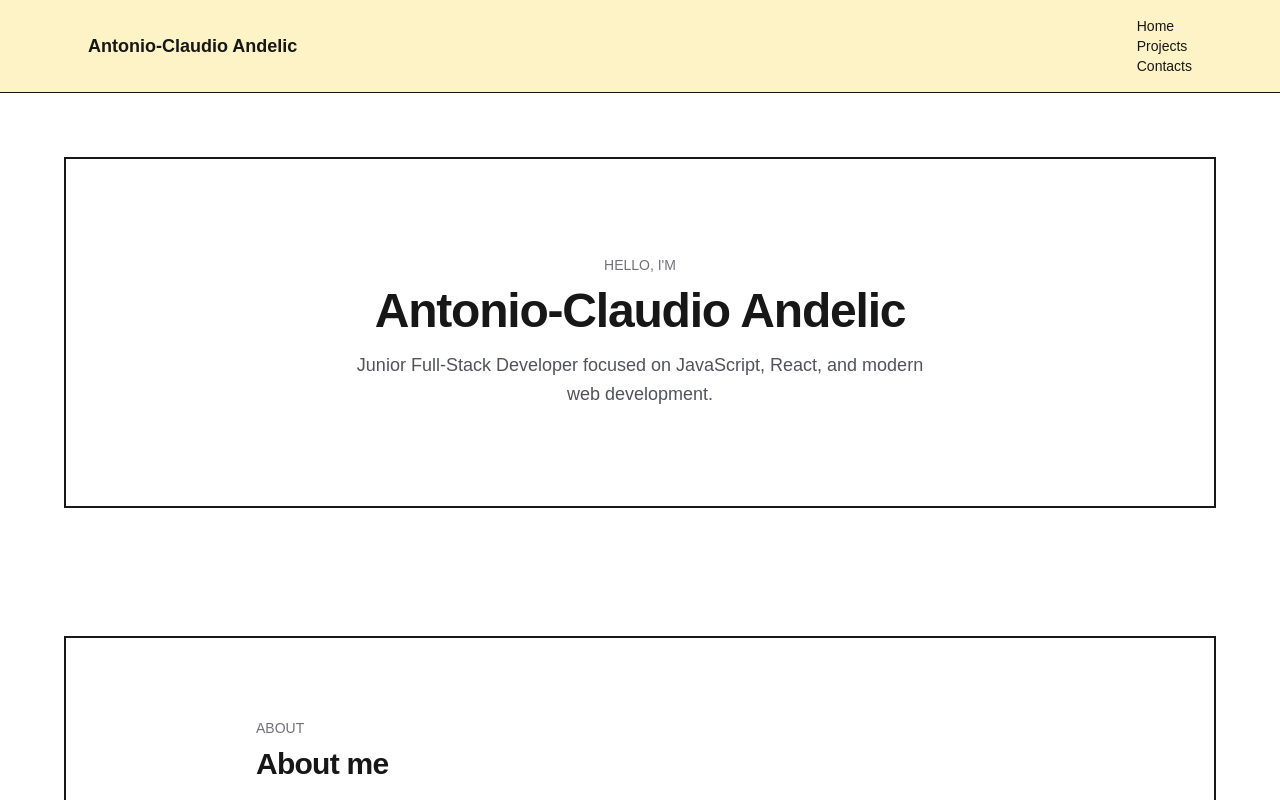
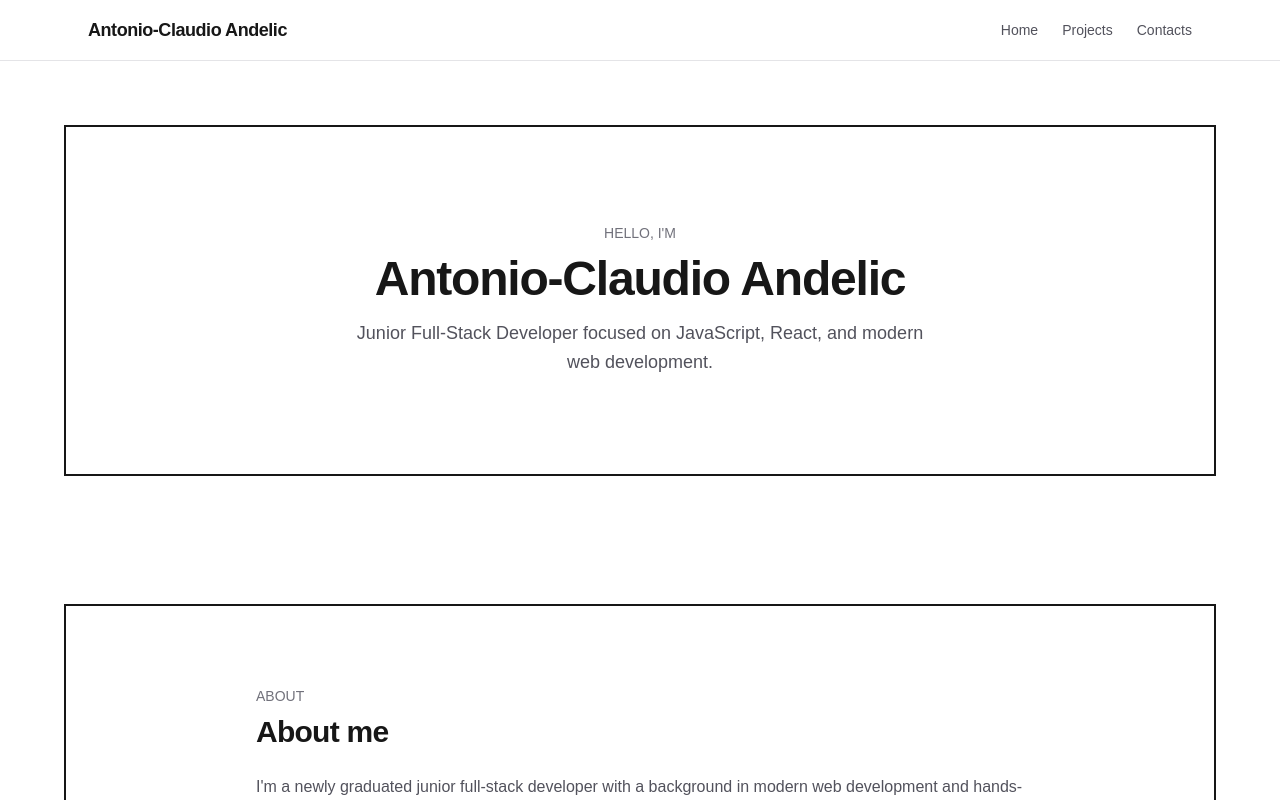
Before and after one commit to Balkaneros91/my-portfolio, a Next.js app: page / in a window 1280 px wide. Shown: the top 800 px of the page. Built offline with nearby package versions, Linux system fonts and the light colour scheme.

Commit message:
Refine header styling and layout

```diff
--- a/components/layout/Header.tsx
+++ b/components/layout/Header.tsx
@@ -2,13 +2,16 @@ import Link from "next/link";
 
 export default function Header() {
   return (
-    <header className="w-full border-b bg-amber-100">
+    <header className="sticky top-0 z-50 w-full border-b  border-zinc-200 bg-white/80 backdrop-blur">
       <div className="mx-auto flex max-w-6xl items-center justify-between px-6 py-4">
         {/* Left: Name */}
-        <div className="text-lg font-semibold">Antonio-Claudio Andelic</div>
+        <div className="text-lg font-semibold tracking-tight">
+          Antonio-Claudio Andelic
+        </div>
 
-        <nav className="flex items-center gap-6 text-sm font-medium ">
-          <ul>
+        {/* Right: Navigation */}
+        <nav>
+          <ul className="flex items-center gap-6 text-sm font-medium text-zinc-600">
             <li>
               <Link href="/" className="hover:text-blue-600 transition-colors">
                 Home
```
